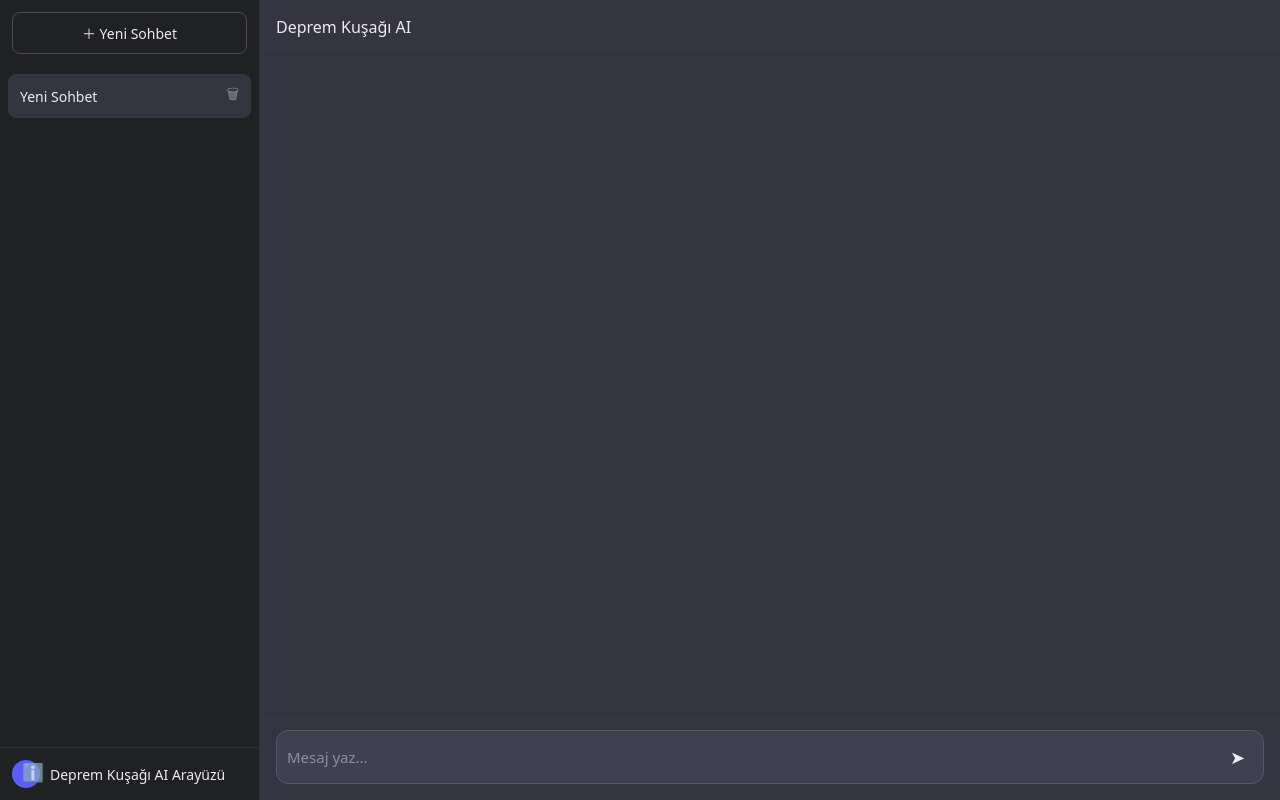
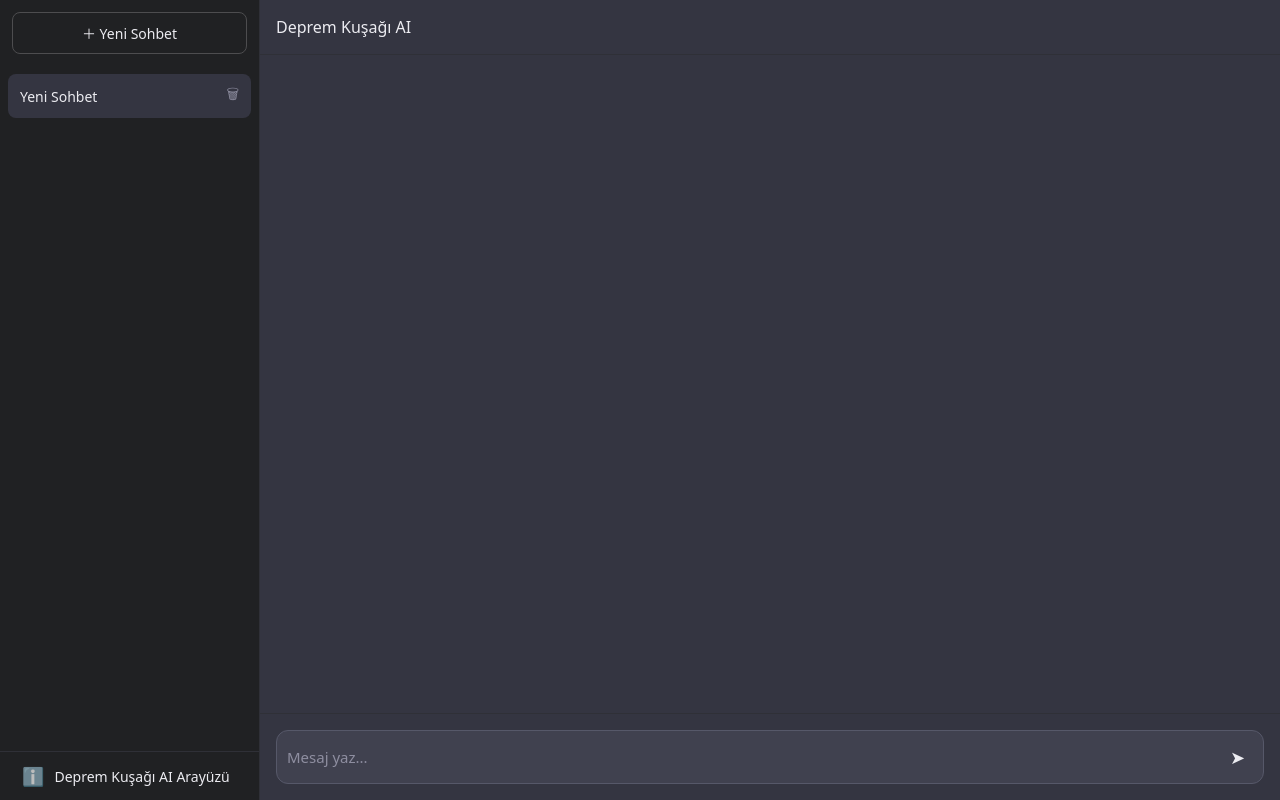
Before and after one commit to robercarikliyan/robercarikliyan.github.io, a plain HTML site: page index.html in a window 1280 px wide. Drawn offline with Linux system fonts and the light colour scheme.

Commit message:
Update index.html

```diff
--- a/index.html
+++ b/index.html
@@ -34,7 +34,6 @@
 
     <div class="sidebar-footer">
       <div class="user-info">
-        <div class="avatar">
           <div class="info-container">
           <span class="info-icon">ℹ️</span>
           <div class="info-bubble">
@@ -43,7 +42,6 @@
             - Büyüklük belirtin (örn: 4+)<br>
             - Kandilli verileri anlık çekilir.
           </div>
-        </div>
         </div>
         <span class="username">Deprem Kuşağı AI Arayüzü</span>
       </div>
```
